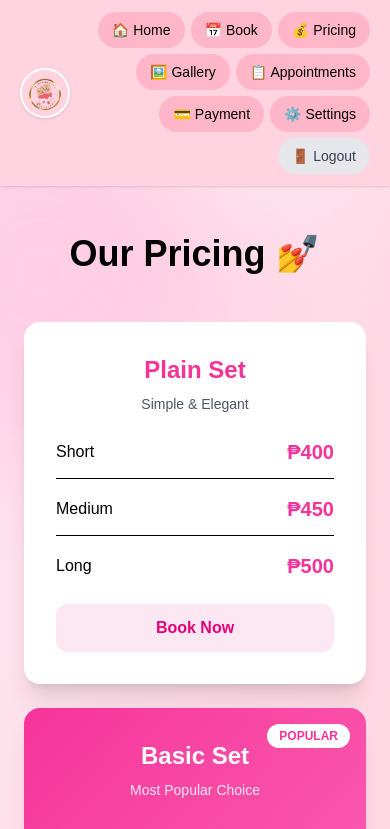
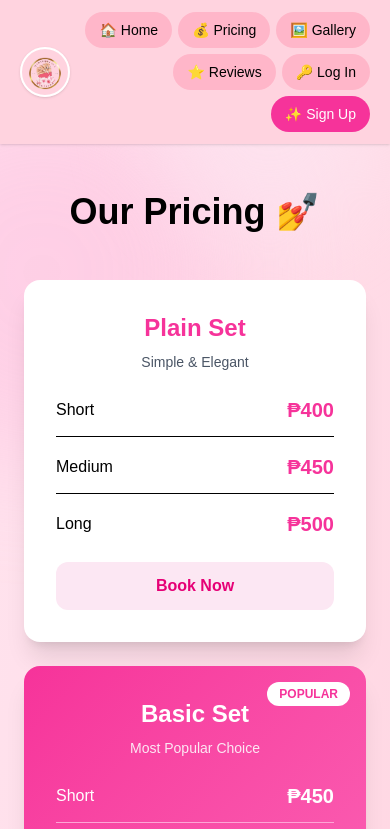
Before and after one commit to rhigovillahermosa18-star/Capstone, a Next.js app: page /pricing in a window 390 px wide. Shown: the top 829 px of the page. Built offline with nearby package versions, Linux system fonts and the light colour scheme.

Commit message:
update project files

```diff
--- a/app/gallery/page.tsx
+++ b/app/gallery/page.tsx
@@ -2,8 +2,11 @@
 
 import Link from "next/link";
 import Image from "next/image";
+import { useEffect, useState } from "react";
 
 export default function Gallery() {
+  const [isLoggedIn, setIsLoggedIn] = useState(false);
+  useEffect(() => { setIsLoggedIn(!!localStorage.getItem("user_id")); }, []);
   return (
     <div className="min-h-screen bg-[#FFE4EF] flex flex-col relative overflow-hidden">
 
@@ -14,19 +17,23 @@ export default function Gallery() {
 
       {/* Header + Navigation */}
       <div className="bg-[#FFD3DF] px-5 py-3 shadow-sm relative z-10 flex items-center justify-between gap-2">
-        <Link href="/homepage" className="flex items-center gap-2 flex-shrink-0">
+        <Link href="/" className="flex items-center gap-2 flex-shrink-0">
           <Image src="/logo1.png" alt="Logo" width={50} height={50} className="rounded-full border-2 border-white shadow" />
           <span className="text-black font-bold tracking-[0.2em] text-base hidden lg:block">MARVELOUSLY POLISHED</span>
         </Link>
         <div className="flex items-center gap-1.5 flex-wrap justify-end">
-          <Link href="/homepage" className="bg-[#FFB6C9] px-3.5 py-2 rounded-full text-black text-sm hover:bg-pink-400 transition">🏠 Home</Link>
-          <Link href="/book" className="bg-[#FFB6C9] px-3.5 py-2 rounded-full text-black text-sm hover:bg-pink-400 transition">📅 Book</Link>
+          <Link href="/" className="bg-[#FFB6C9] px-3.5 py-2 rounded-full text-black text-sm hover:bg-pink-400 transition">🏠 Home</Link>
           <Link href="/pricing" className="bg-[#FFB6C9] px-3.5 py-2 rounded-full text-black text-sm hover:bg-pink-400 transition">💰 Pricing</Link>
           <Link href="/gallery" className="bg-[#FFB6C9] px-3.5 py-2 rounded-full text-black text-sm hover:bg-pink-400 transition">🖼️ Gallery</Link>
-          <Link href="/appointments" className="bg-[#FFB6C9] px-3.5 py-2 rounded-full text-black text-sm hover:bg-pink-400 transition">📋 Appointments</Link>
-          <Link href="/payment" className="bg-[#FFB6C9] px-3.5 py-2 rounded-full text-black text-sm hover:bg-pink-400 transition">💳 Payment</Link>
-          <Link href="/settings" className="bg-[#FFB6C9] px-3.5 py-2 rounded-full text-black text-sm hover:bg-pink-400 transition">⚙️ Settings</Link>
-          <Link href="/login" onClick={() => localStorage.removeItem("role")} className="bg-gray-200 px-3.5 py-2 rounded-full text-gray-700 text-sm hover:bg-gray-300 transition">🚪 Logout</Link>
+          <Link href="/#reviews" className="bg-[#FFB6C9] px-3.5 py-2 rounded-full text-black text-sm hover:bg-pink-400 transition">⭐ Reviews</Link>
+          {isLoggedIn ? (
+            <Link href="/homepage" className="bg-pink-500 text-white px-3.5 py-2 rounded-full text-sm hover:bg-pink-600 transition">💅 Dashboard</Link>
+          ) : (
+            <>
+              <Link href="/login" className="bg-[#FFB6C9] px-3.5 py-2 rounded-full text-black text-sm hover:bg-pink-400 transition">🔑 Log In</Link>
+              <Link href="/register" className="bg-pink-500 text-white px-3.5 py-2 rounded-full text-sm hover:bg-pink-600 transition">✨ Sign Up</Link>
+            </>
+          )}
         </div>
       </div>
 
--- a/app/page.tsx
+++ b/app/page.tsx
@@ -8,15 +8,10 @@ const nailImages = ["/nail1.jpg","/nail2.jpg","/nail3.jpg","/nail4.jpg","/nail5.
 
 export default function LandingPage() {
   const [current, setCurrent] = useState(0);
-  const [reviews, setReviews] = useState<{ id: string; name: string; rating: number; comment: string }[]>([]);
 
   useEffect(() => {
     const timer = setInterval(() => setCurrent((prev) => (prev + 1) % nailImages.length), 3000);
     return () => clearInterval(timer);
-  }, []);
-
-  useEffect(() => {
-    fetch("/api/reviews").then(r => r.json()).then(d => setReviews(d));
   }, []);
 
   return (
@@ -70,7 +65,6 @@ export default function LandingPage() {
           </div>
 
           <div className="flex flex-col items-center gap-4">
-            <Image src="/logo1.png" alt="Logo" width={160} height={160} className="rounded-full shadow-2xl border-4 border-white" />
             <div className="relative w-full max-w-xl overflow-hidden rounded-2xl shadow-lg">
               <div className="flex transition-transform duration-700 ease-in-out" style={{ transform: `translateX(-${current * 100}%)` }}>
                 {nailImages.map((src, i) => (
@@ -84,34 +78,6 @@ export default function LandingPage() {
             </div>
           </div>
 
-        </div>
-      </div>
-
-      {/* Reviews Section */}
-      <div id="reviews" className="relative z-10 px-6 py-16 bg-white/50">
-        <div className="max-w-5xl mx-auto">
-          <h2 className="text-3xl font-bold text-gray-800 text-center mb-2">⭐ Customer Reviews</h2>
-          <p className="text-center text-gray-500 text-sm mb-10">What our clients say about us</p>
-          {reviews.length === 0 ? (
-            <p className="text-center text-gray-400">No reviews yet. Be the first!</p>
-          ) : (
-            <div className="grid md:grid-cols-2 lg:grid-cols-3 gap-6">
-              {reviews.map((r) => (
-                <div key={r.id} className="bg-white rounded-2xl p-6 shadow-lg border border-pink-100">
-                  <div className="flex justify-between items-center mb-3">
-                    <p className="font-bold text-gray-800">{r.name}</p>
-                    <span className="text-yellow-400">{"★".repeat(r.rating)}{"☆".repeat(5 - r.rating)}</span>
-                  </div>
-                  <p className="text-gray-600 text-sm leading-relaxed">{r.comment}</p>
-                </div>
-              ))}
-            </div>
-          )}
-          <div className="text-center mt-10">
-            <Link href="/register" className="inline-block bg-pink-500 text-white px-8 py-3 rounded-full font-semibold hover:bg-pink-600 transition shadow-lg">
-              Book Your Appointment
-            </Link>
-          </div>
         </div>
       </div>
 
--- a/app/pricing/page.tsx
+++ b/app/pricing/page.tsx
@@ -2,8 +2,21 @@
 
 import Link from "next/link";
 import Image from "next/image";
+import { useRouter } from "next/navigation";
+import { useEffect, useState } from "react";
 
 export default function Pricing() {
+  const router = useRouter();
+  const [isLoggedIn, setIsLoggedIn] = useState(false);
+
+  useEffect(() => {
+    setIsLoggedIn(!!localStorage.getItem("user_id"));
+  }, []);
+
+  const handleBook = (service: string) => {
+    if (isLoggedIn) router.push(`/book?service=${encodeURIComponent(service)}`);
+    else router.push("/login");
+  };
   return (
     <div className="min-h-screen bg-gradient-to-br from-[#FFE4EF] to-[#FFD3DF] flex flex-col relative overflow-hidden">
 
@@ -16,19 +29,23 @@ export default function Pricing() {
 
       {/* Header + Navigation */}
       <div className="bg-[#FFD3DF] px-5 py-3 shadow-sm relative z-10 flex items-center justify-between gap-2">
-        <Link href="/homepage" className="flex items-center gap-2 flex-shrink-0">
+        <Link href="/" className="flex items-center gap-2 flex-shrink-0">
           <Image src="/logo1.png" alt="Logo" width={50} height={50} className="rounded-full border-2 border-white shadow" />
           <span className="text-black font-bold tracking-[0.2em] text-base hidden lg:block">MARVELOUSLY POLISHED</span>
         </Link>
         <div className="flex items-center gap-1.5 flex-wrap justify-end">
-          <Link href="/homepage" className="bg-[#FFB6C9] px-3.5 py-2 rounded-full text-black text-sm hover:bg-pink-400 transition">🏠 Home</Link>
-          <Link href="/book" className="bg-[#FFB6C9] px-3.5 py-2 rounded-full text-black text-sm hover:bg-pink-400 transition">📅 Book</Link>
+          <Link href="/" className="bg-[#FFB6C9] px-3.5 py-2 rounded-full text-black text-sm hover:bg-pink-400 transition">🏠 Home</Link>
           <Link href="/pricing" className="bg-[#FFB6C9] px-3.5 py-2 rounded-full text-black text-sm hover:bg-pink-400 transition">💰 Pricing</Link>
           <Link href="/gallery" className="bg-[#FFB6C9] px-3.5 py-2 rounded-full text-black text-sm hover:bg-pink-400 transition">🖼️ Gallery</Link>
-          <Link href="/appointments" className="bg-[#FFB6C9] px-3.5 py-2 rounded-full text-black text-sm hover:bg-pink-400 transition">📋 Appointments</Link>
-          <Link href="/payment" className="bg-[#FFB6C9] px-3.5 py-2 rounded-full text-black text-sm hover:bg-pink-400 transition">💳 Payment</Link>
-          <Link href="/settings" className="bg-[#FFB6C9] px-3.5 py-2 rounded-full text-black text-sm hover:bg-pink-400 transition">⚙️ Settings</Link>
-          <Link href="/login" onClick={() => localStorage.removeItem("role")} className="bg-gray-200 px-3.5 py-2 rounded-full text-gray-700 text-sm hover:bg-gray-300 transition">🚪 Logout</Link>
+          <Link href="/#reviews" className="bg-[#FFB6C9] px-3.5 py-2 rounded-full text-black text-sm hover:bg-pink-400 transition">⭐ Reviews</Link>
+          {isLoggedIn ? (
+            <Link href="/homepage" className="bg-pink-500 text-white px-3.5 py-2 rounded-full text-sm hover:bg-pink-600 transition">💅 Dashboard</Link>
+          ) : (
+            <>
+              <Link href="/login" className="bg-[#FFB6C9] px-3.5 py-2 rounded-full text-black text-sm hover:bg-pink-400 transition">🔑 Log In</Link>
+              <Link href="/register" className="bg-pink-500 text-white px-3.5 py-2 rounded-full text-sm hover:bg-pink-600 transition">✨ Sign Up</Link>
+            </>
+          )}
         </div>
       </div>
 
@@ -62,7 +79,7 @@ export default function Pricing() {
                   <span className="text-xl font-bold text-pink-500">₱500</span>
                 </div>
               </div>
-              <Link href="/book?service=Plain+Set" className="mt-6 block w-full bg-pink-100 text-pink-600 py-3 rounded-xl font-semibold text-center hover:bg-pink-200 transition">Book Now</Link>
+              <button onClick={() => handleBook("Plain Set")} className="mt-6 block w-full bg-pink-100 text-pink-600 py-3 rounded-xl font-semibold text-center hover:bg-pink-200 transition">Book Now</button>
             </div>
 
             {/* Basic Set */}
@@ -86,7 +103,7 @@ export default function Pricing() {
                   <span className="text-xl font-bold">₱550</span>
                 </div>
               </div>
-              <Link href="/book?service=Basic+Set" className="mt-6 block w-full bg-white text-pink-500 py-3 rounded-xl font-semibold text-center hover:bg-pink-50 transition">Book Now</Link>
+              <button onClick={() => handleBook("Basic Set")} className="mt-6 block w-full bg-white text-pink-500 py-3 rounded-xl font-semibold text-center hover:bg-pink-50 transition">Book Now</button>
             </div>
 
             {/* Full Set */}
@@ -109,7 +126,7 @@ export default function Pricing() {
                   <span className="text-xl font-bold text-pink-500">₱700</span>
                 </div>
               </div>
-              <Link href="/book?service=Full+Set" className="mt-6 block w-full bg-pink-100 text-pink-600 py-3 rounded-xl font-semibold text-center hover:bg-pink-200 transition">Book Now</Link>
+              <button onClick={() => handleBook("Full Set")} className="mt-6 block w-full bg-pink-100 text-pink-600 py-3 rounded-xl font-semibold text-center hover:bg-pink-200 transition">Book Now</button>
             </div>
 
           </div>
```
